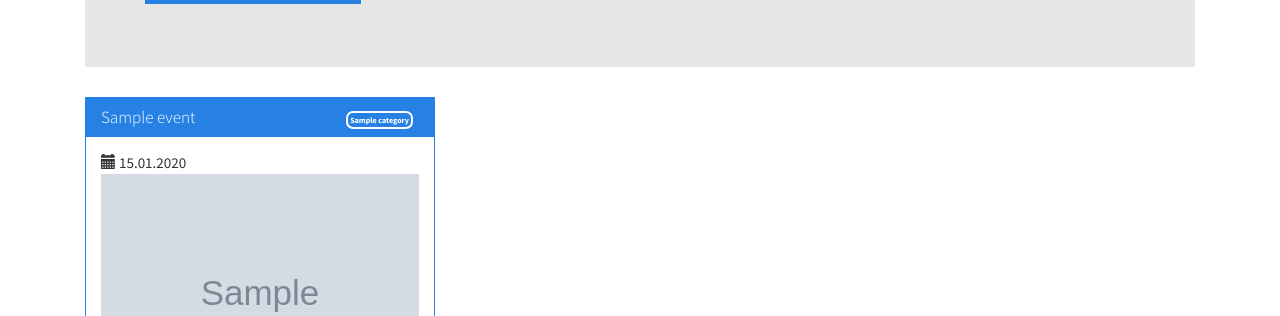
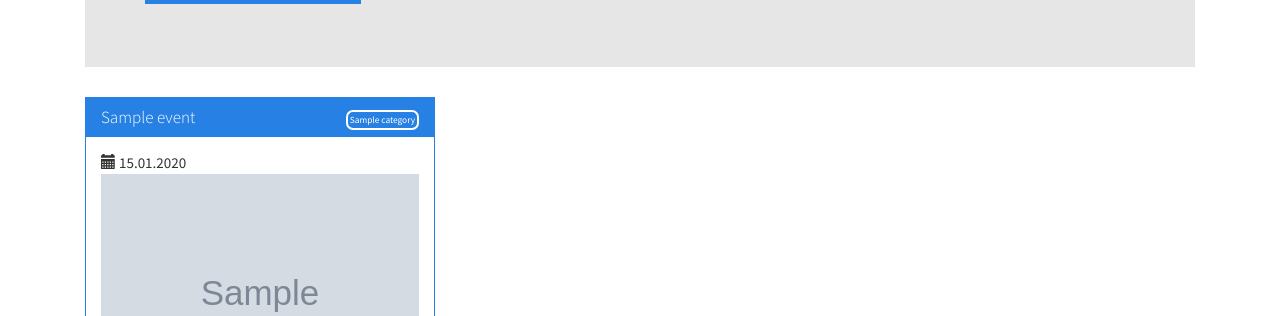
Before and after one commit to hackerspace-silesia/calendar-oswiecim, a Django app: template webapp/templates/index.html in a window 1280 px wide. Shown: the part 287-603 px from the top of the page. Run offline with Django 3.2, Linux system fonts and the light colour scheme; the template is opened without the code that fills it: values that come from a table or form of the project are taken from there, others are empty; tables that the repository leaves empty hold one stand-in row (values such as "Sample post"); grey boxes marked "Sample" are stand-in pictures; parts of the project's set-up code (start-up, migrations or seed data) failed here and were passed over; some libraries are stand-ins or nearby versions.

Commit message:
Update css for categories on main page.
Signed-off-by: Mariusz Fik <mariusz@fidano.pl>

```diff
--- a/webapp/calendars/static/css/main.css
+++ b/webapp/calendars/static/css/main.css
@@ -53,20 +53,21 @@ body {
 }
 
 .label {
-    margin-right: 6px;
+    margin-left: 6px;
     border-radius: 7px;
 }
 
 .event-labels {
     text-align: right;
-    width: 60%;
+    white-space: nowrap; /* don't break line  */
     float: right;
 }
 
 .event-labels .label {
     border: 2px solid white;
     padding: 2px;
-    font-size: 6pt;
+    font-size: 7pt;
+    font-weight: 400;
 }
 
 .panel.disabled {
```
